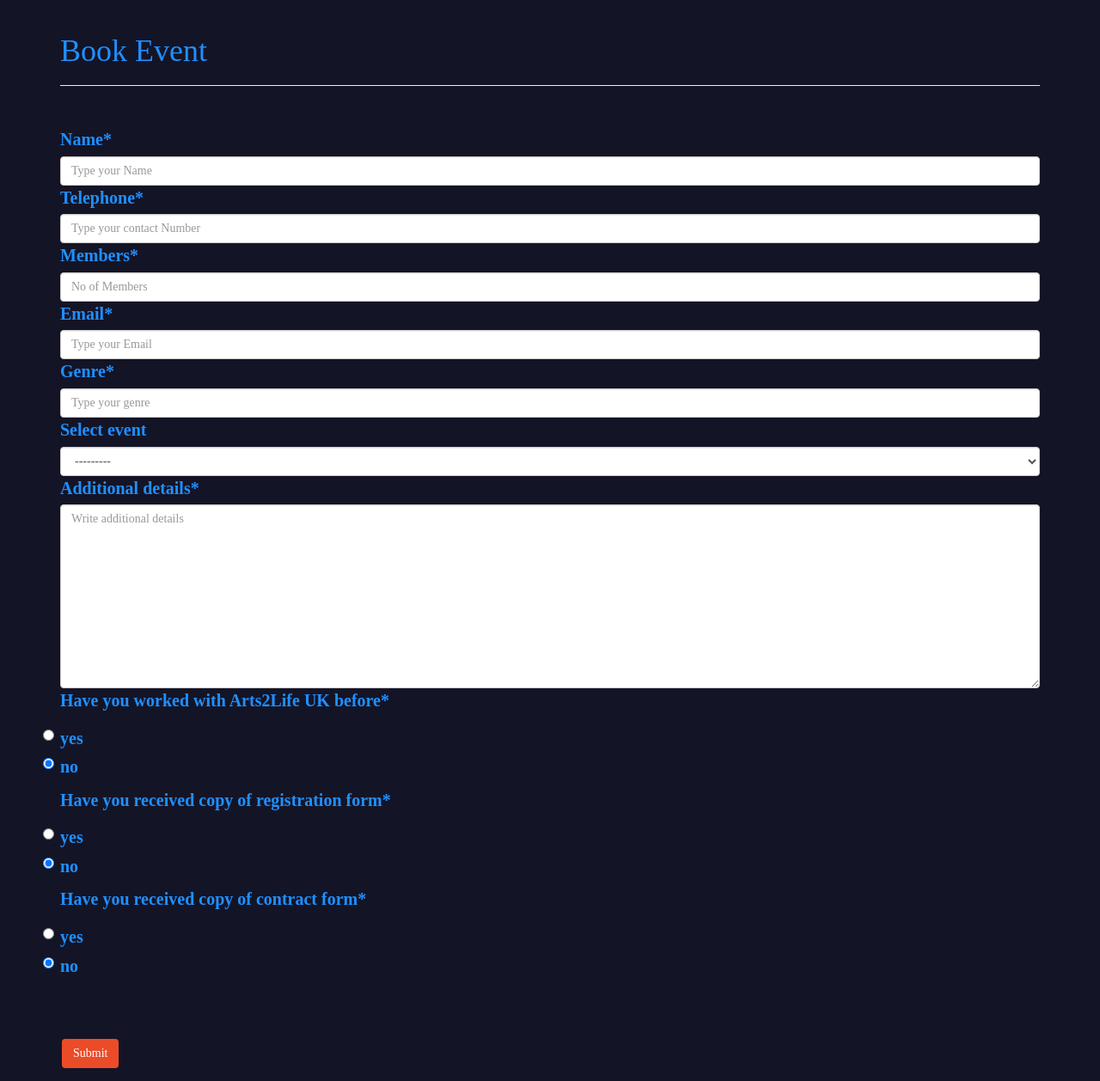
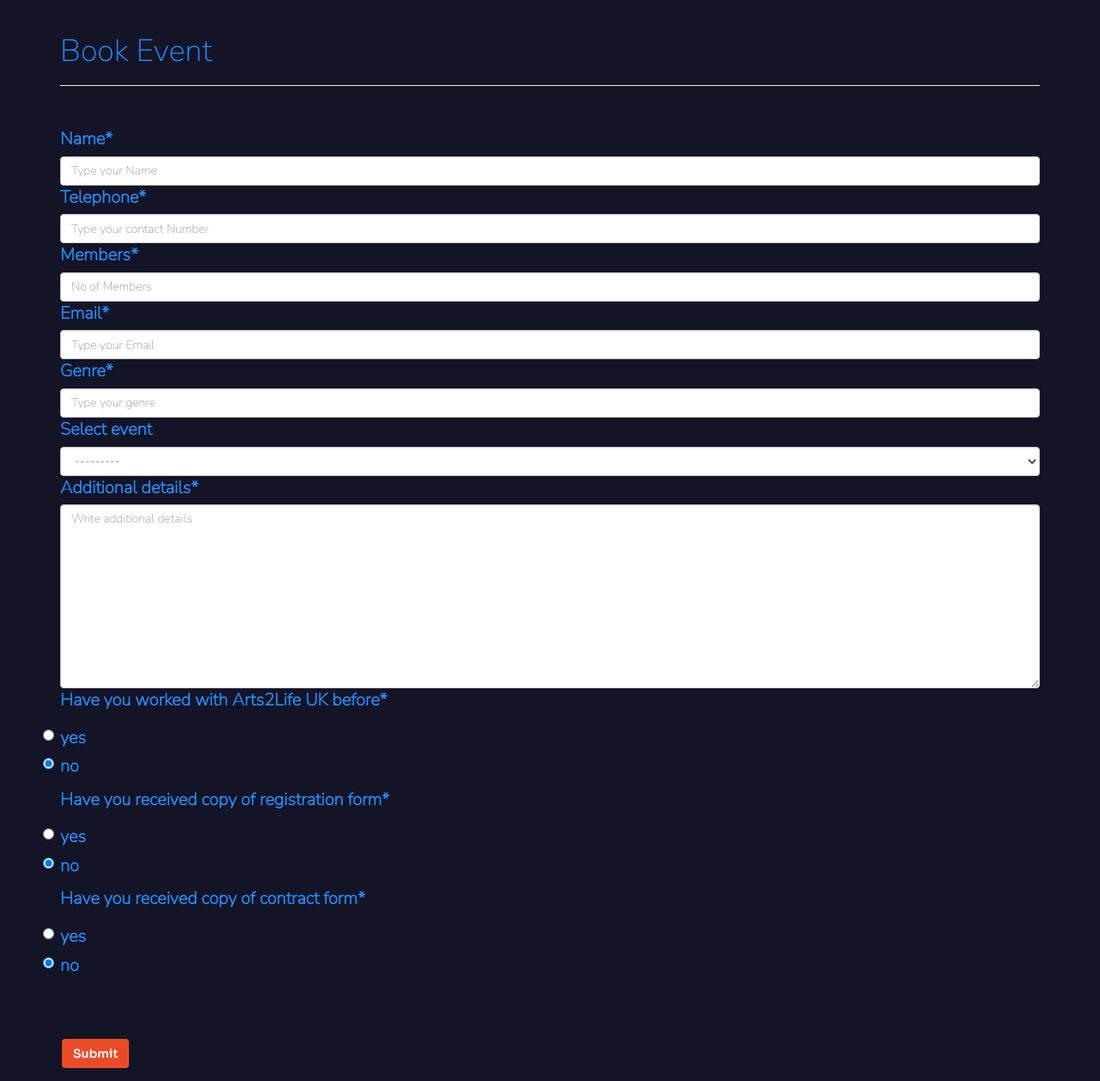
Before and after one commit to sairaawan/booking_event, a Django app: page / in a window 1280 px wide. Shown: the whole page at 86% size. Run offline with Django 3.2, Linux system fonts and the light colour scheme; data comes from the database, SQL or seed files in the repository; some libraries are stand-ins or nearby versions.

Commit message:
Update index.html

```diff
--- a/Templates/index.html
+++ b/Templates/index.html
@@ -6,7 +6,7 @@
 .button {
   background-color: #ec4b28;
   border: none;
-  @import url('https://fonts.googleapis.com/css2?family=Nunito+Sans:wght@200&family=Sora:wght@600&display=swap');
+  font-family: 'Sora', sans-serif;
   color: white;
   padding: 15px 32px;
   text-align: center;
@@ -54,10 +54,11 @@
 </div>
 <!-- Latest compiled and minified CSS -->
 <link rel="stylesheet" href="https://maxcdn.bootstrapcdn.com/bootstrap/3.3.7/css/bootstrap.min.css" integrity="sha384-BVYiiSIFeK1dGmJRAkycuHAHRg32OmUcww7on3RYdg4Va+PmSTsz/K68vbdEjh4u" crossorigin="anonymous">
-
+<link href="https://fonts.googleapis.com/css2?family=Nunito+Sans:wght@200&family=Sora:wght@600&display=swap" rel="stylesheet">
 <!-- Optional theme -->
+<link href="https://fonts.googleapis.com/css2?family=Sora:wght@600&display=swap" rel="stylesheet">
 <link rel="stylesheet" href="https://maxcdn.bootstrapcdn.com/bootstrap/3.3.7/css/bootstrap-theme.min.css" integrity="sha384-rHyoN1iRsVXV4nD0JutlnGaslCJuC7uwjduW9SVrLvRYooPp2bWYgmgJQIXwl/Sp" crossorigin="anonymous">
-
+<link href="https://fonts.googleapis.com/css2?family=Gothic+A1:wght@700&family=Nunito+Sans:wght@200&family=Sora:wght@600&display=swap" rel="stylesheet">
 <script src= 'https://code.jquery.com/jquery-3.5.0.min.js'></script>
 <!-- Latest compiled and minified JavaScript -->
 <script src="https://maxcdn.bootstrapcdn.com/bootstrap/3.3.7/js/bootstrap.min.js" integrity="sha384-Tc5IQib027qvyjSMfHjOMaLkfuWVxZxUPnCJA7l2mCWNIpG9mGCD8wGNIcPD7Txa" crossorigin="anonymous"></script>
```
